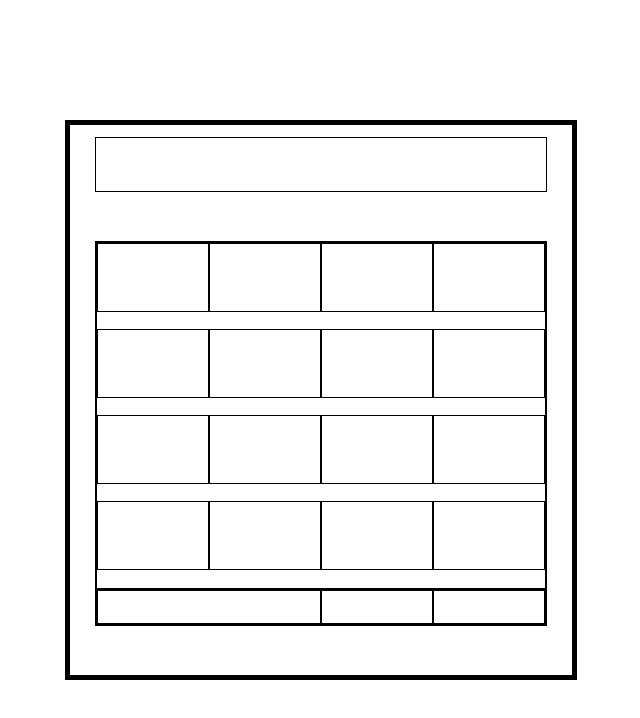
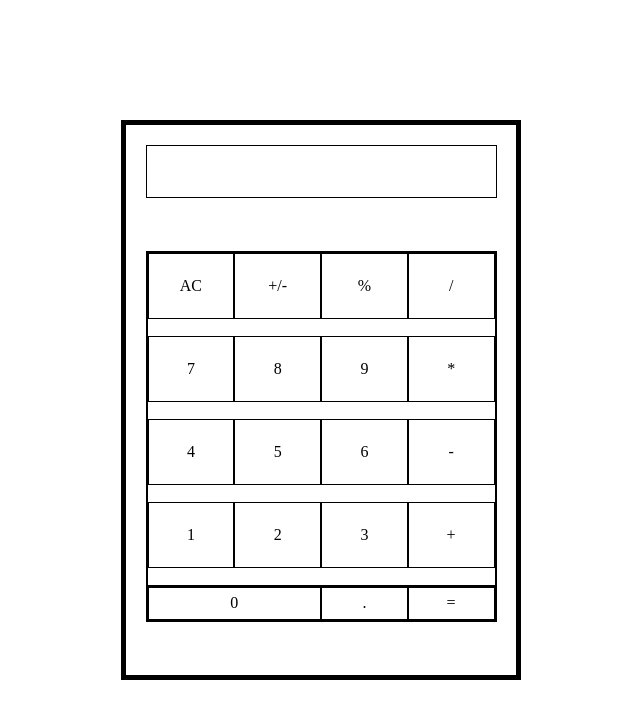
Before and after one commit to jadebugnos/odin-project-calculator, a plain HTML site: page index.html in a window 1280 px wide. Shown: the whole page, without its empty margins (319-959 px from the left). Drawn offline with Linux system fonts and the light colour scheme.

Commit message:
Add symbols to buttons for improved UI

```diff
--- a/index.html
+++ b/index.html
@@ -11,27 +11,27 @@
         <div id="display" class="display"></div>
         <div id="button-containers" class="button-containers">
             <div class="top-buttons-container">
-              <div class="buttons"></div>
-              <div class="buttons"></div>
-              <div class="buttons"></div>
-              <div class="buttons"></div>
-              <div class="buttons"></div>
-              <div class="buttons"></div>
-              <div class="buttons"></div>
-              <div class="buttons"></div>
-              <div class="buttons"></div>
-              <div class="buttons"></div>
-              <div class="buttons"></div>
-              <div class="buttons"></div>
-              <div class="buttons"></div>
-              <div class="buttons"></div>
-              <div class="buttons"></div>
-              <div class="buttons"></div>
+              <div id="clear" class="buttons">AC</div>
+              <div id="negative" class="buttons">+/-</div>
+              <div id="percent" class="buttons">%</div>
+              <div id="devide" class="buttons">/</div>
+              <div id="seven" class="buttons">7</div>
+              <div id="eight" class="buttons">8</div>
+              <div id="nine" class="buttons">9</div>
+              <div id="times" class="buttons">*</div>
+              <div id="four" class="buttons">4</div>
+              <div id="five" class="buttons">5</div>
+              <div id="six" class="buttons">6</div>
+              <div id="minus" class="buttons">-</div>
+              <div id="one" class="buttons">1</div>
+              <div id="two" class="buttons">2</div>
+              <div id="three" class="buttons">3</div>
+              <div id="plus" class="buttons">+</div>
             </div>
             <div class="last-buttons-container">
-                <div id="zero" class="buttons bot"></div>
-                <div class="buttons bot"></div>
-                <div class="buttons bot"></div>
+                <div id="zero" class="buttons bot">0</div>
+                <div id="decimal" class="buttons bot">.</div>
+                <div id="equals" class="buttons bot">=</div>
             </div>
         </div>
     </div>
--- a/style.css
+++ b/style.css
@@ -21,11 +21,14 @@ body {
 .calc-body {
     border: 5px solid black;
     height: 70%;
+    max-width: 400px;
+    min-width: 100px;
     width: 40%;
     display: flex;
     flex-direction: row;
     flex-wrap: wrap;
     justify-content: center;
+    padding-top: 20px;
 }
 
 div {
@@ -35,7 +38,6 @@ div {
 .display {
     width: 90%;
     height: 10%;
-    margin-top: 12px;
 }
 
 .button-containers {
@@ -55,7 +57,7 @@ div {
 
 .last-buttons-container {
     display: flex;
-    height: 20;
+    height: 20%;
     width: 100%;
     flex: 1;
 }
@@ -63,6 +65,9 @@ div {
 .buttons {
     width: 25%;
     height: 20%;
+    display: flex;
+    align-items: center;
+    justify-content: center;
 }
 
 .buttons.bot {
```
